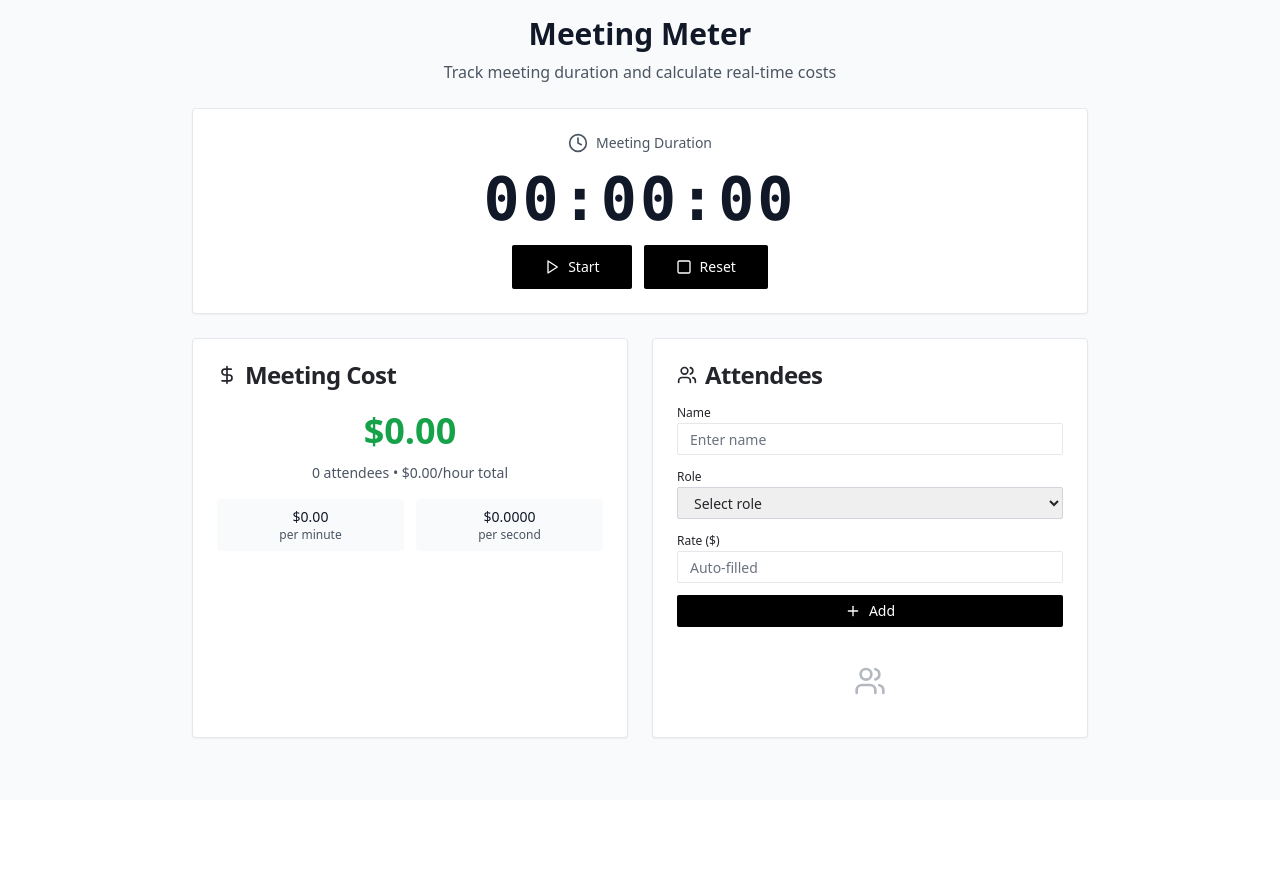
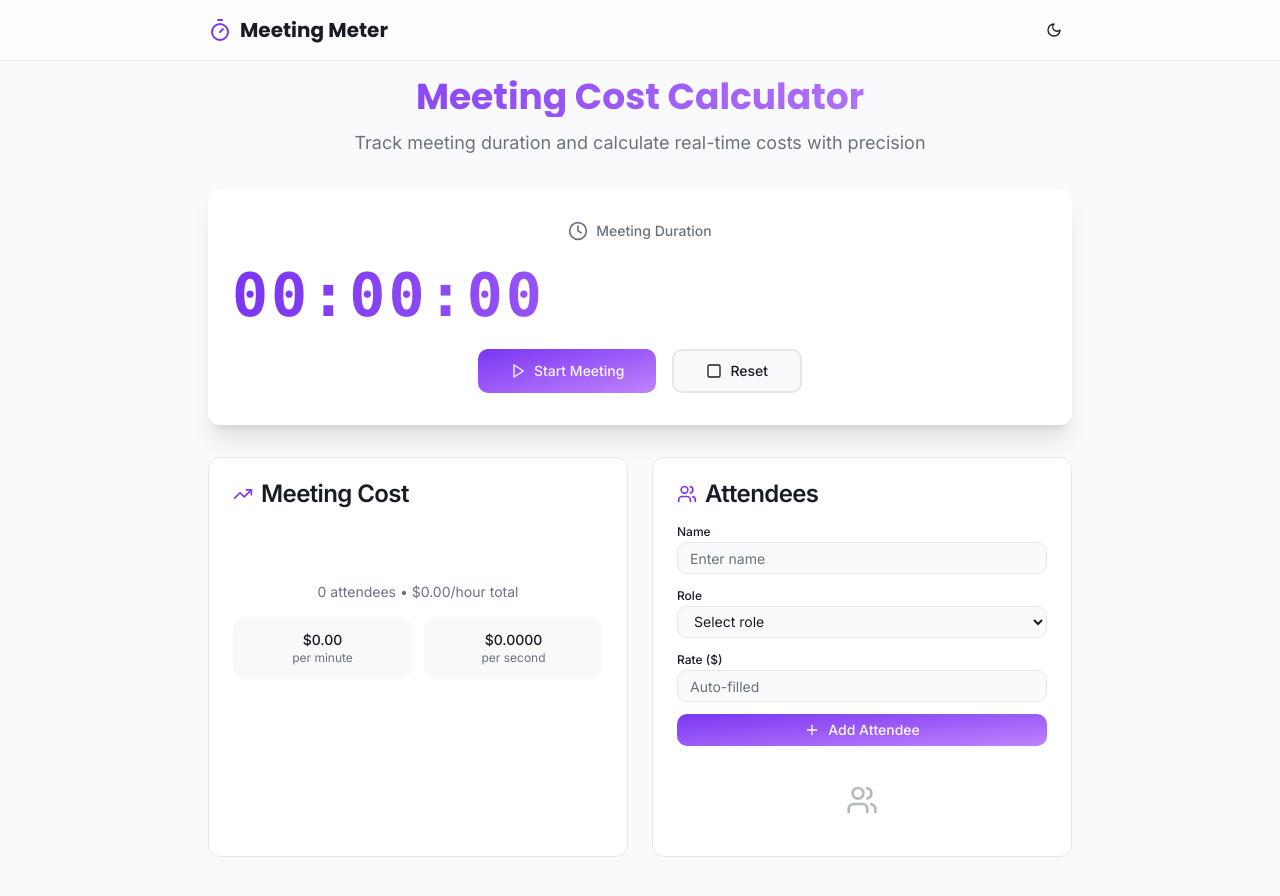
Before and after one commit to npdare/meet-cost-meter, a React (Vite) app: page / in a window 1280 px wide. Shown: the top 896 px of the page. Before the commit the page ends 800 px from the top, so only its background shows below. Built offline with nearby package versions, Linux system fonts and the light colour scheme.

Commit message:
Improve UX/Design
Implement UX/Design improvements.

```diff
--- a/index.html
+++ b/index.html
@@ -4,8 +4,13 @@
     <meta charset="UTF-8" />
     <meta name="viewport" content="width=device-width, initial-scale=1.0" />
     <title>Meeting Meter</title>
-    <meta name="description" content="Lovable Generated Project" />
-    <meta name="author" content="Lovable" />
+    <meta name="description" content="Track meeting duration and calculate real-time costs" />
+    <meta name="author" content="Meeting Meter" />
+
+    <!-- Google Fonts -->
+    <link rel="preconnect" href="https://fonts.googleapis.com">
+    <link rel="preconnect" href="https://fonts.gstatic.com" crossorigin>
+    <link href="https://fonts.googleapis.com/css2?family=Inter:wght@300;400;500;600;700&family=Poppins:wght@400;500;600;700&display=swap" rel="stylesheet">
 
     <meta property="og:title" content="meet-cost-meter" />
     <meta property="og:description" content="Lovable Generated Project" />
--- /dev/null
+++ b/src/components/ThemeToggle.tsx
@@ -0,0 +1,39 @@
+import { Moon, Sun } from "lucide-react"
+import { Button } from "@/components/ui/button"
+import { useEffect, useState } from "react"
+
+export const ThemeToggle = () => {
+  const [theme, setTheme] = useState<"light" | "dark">("light")
+
+  useEffect(() => {
+    const savedTheme = localStorage.getItem("theme") as "light" | "dark" | null
+    const systemTheme = window.matchMedia("(prefers-color-scheme: dark)").matches ? "dark" : "light"
+    const initialTheme = savedTheme || systemTheme
+
+    setTheme(initialTheme)
+    document.documentElement.classList.toggle("dark", initialTheme === "dark")
+  }, [])
+
+  const toggleTheme = () => {
+    const newTheme = theme === "light" ? "dark" : "light"
+    setTheme(newTheme)
+    localStorage.setItem("theme", newTheme)
+    document.documentElement.classList.toggle("dark", newTheme === "dark")
+  }
+
+  return (
+    <Button
+      variant="ghost"
+      size="sm"
+      onClick={toggleTheme}
+      className="h-9 w-9 rounded-lg transition-colors hover:bg-accent"
+    >
+      {theme === "light" ? (
+        <Moon className="h-4 w-4" />
+      ) : (
+        <Sun className="h-4 w-4" />
+      )}
+      <span className="sr-only">Toggle theme</span>
+    </Button>
+  )
+}
--- a/src/index.css
+++ b/src/index.css
@@ -2,157 +2,68 @@
 @tailwind components;
 @tailwind utilities;
 
-/* Definition of the design system. All colors, gradients, fonts, etc should be defined here.
-All colors MUST be HSL.
-*/
-
 @layer base {
   :root {
-    --background: 0 0% 100%;
-    --foreground: 220 9% 15%;
-
+    /* Light mode colors */
+    --background: 220 15% 98%;
+    --foreground: 224 20% 12%;
     --card: 0 0% 100%;
-    --card-foreground: 220 9% 15%;
-
+    --card-foreground: 224 20% 12%;
     --popover: 0 0% 100%;
-    --popover-foreground: 220 9% 15%;
-
-    --primary: 221 83% 53%;
-    --primary-foreground: 0 0% 100%;
-
+    --popover-foreground: 224 20% 12%;
+    --primary: 262 88% 58%;
+    --primary-foreground: 210 40% 98%;
     --secondary: 220 14% 96%;
-    --secondary-foreground: 220 9% 15%;
-
+    --secondary-foreground: 220 9% 46%;
     --muted: 220 14% 96%;
     --muted-foreground: 220 9% 46%;
-
-    --accent: 221 83% 53%;
-    --accent-foreground: 0 0% 100%;
-
+    --accent: 270 95% 75%;
+    --accent-foreground: 224 20% 12%;
     --destructive: 0 84% 60%;
-    --destructive-foreground: 0 0% 100%;
-
+    --destructive-foreground: 210 40% 98%;
     --border: 220 13% 91%;
     --input: 220 13% 91%;
-    --ring: 221 83% 53%;
+    --ring: 262 88% 58%;
+    --radius: 0.75rem;
 
-    /* Clean professional color system */
-    --slate-50: 210 40% 98%;
-    --slate-100: 210 40% 96%;
-    --slate-200: 214 32% 91%;
-    --slate-300: 213 27% 84%;
-    --slate-400: 215 20% 65%;
-    --slate-500: 215 16% 47%;
-    --slate-600: 215 19% 35%;
-    --slate-700: 215 25% 27%;
-    --slate-800: 217 33% 17%;
-    --slate-900: 222 47% 11%;
+    /* Cost tier colors */
+    --cost-low: 142 76% 36%;
+    --cost-medium: 38 92% 50%;
+    --cost-high: 25 95% 53%;
+    --cost-critical: 0 84% 60%;
 
-    /* Professional blue accent */
-    --blue-50: 214 100% 97%;
-    --blue-100: 214 95% 93%;
-    --blue-200: 213 97% 87%;
-    --blue-300: 212 96% 78%;
-    --blue-400: 213 94% 68%;
-    --blue-500: 217 91% 60%;
-    --blue-600: 221 83% 53%;
-    --blue-700: 224 76% 48%;
-    --blue-800: 226 71% 40%;
-    --blue-900: 224 64% 33%;
-
-    /* Status indicators */
-    --green-50: 138 76% 97%;
-    --green-100: 141 84% 93%;
-    --green-200: 141 79% 85%;
-    --green-300: 142 77% 73%;
-    --green-400: 142 69% 58%;
-    --green-500: 142 71% 45%;
-    --green-600: 142 76% 36%;
-    --green-700: 142 72% 29%;
-    --green-800: 142 64% 24%;
-    --green-900: 142 61% 20%;
-
-    /* Warning colors */
-    --amber-50: 48 100% 96%;
-    --amber-100: 48 96% 89%;
-    --amber-200: 48 97% 77%;
-    --amber-300: 46 97% 65%;
-    --amber-400: 43 96% 56%;
-    --amber-500: 38 92% 50%;
-    --amber-600: 32 95% 44%;
-    --amber-700: 26 90% 37%;
-    --amber-800: 23 83% 31%;
-    --amber-900: 22 78% 26%;
-
-    /* Clean surfaces */
-    --surface-1: 0 0% 100%;      /* Pure white */
-    --surface-2: 210 40% 98%;    /* Subtle gray */
-    --surface-3: 214 32% 91%;    /* Light border */
-
-    /* Subtle shadows */
-    --shadow-sm: 0 1px 2px 0 hsl(0 0% 0% / 0.05);
-    --shadow-base: 0 1px 3px 0 hsl(0 0% 0% / 0.1), 0 1px 2px -1px hsl(0 0% 0% / 0.1);
-    --shadow-lg: 0 10px 15px -3px hsl(0 0% 0% / 0.1), 0 4px 6px -4px hsl(0 0% 0% / 0.1);
-
-    /* Smooth transitions */
-    --transition: all 0.2s cubic-bezier(0.4, 0, 0.2, 1);
-
-    /* Minimal radius */
-    --radius: 0.25rem;
-
-    --sidebar-background: 0 0% 98%;
-
-    --sidebar-foreground: 240 5.3% 26.1%;
-
-    --sidebar-primary: 240 5.9% 10%;
-
-    --sidebar-primary-foreground: 0 0% 98%;
-
-    --sidebar-accent: 240 4.8% 95.9%;
-
-    --sidebar-accent-foreground: 240 5.9% 10%;
-
-    --sidebar-border: 220 13% 91%;
-
-    --sidebar-ring: 217.2 91.2% 59.8%;
+    /* Success states */
+    --success: 142 76% 36%;
+    --warning: 38 92% 50%;
+    --info: 217 91% 60%;
   }
 
   .dark {
-    --background: 222.2 84% 4.9%;
-    --foreground: 210 40% 98%;
+    --background: 224 20% 9%;
+    --foreground: 213 31% 91%;
+    --card: 224 20% 12%;
+    --card-foreground: 213 31% 91%;
+    --popover: 224 20% 12%;
+    --popover-foreground: 213 31% 91%;
+    --primary: 262 88% 58%;
+    --primary-foreground: 210 40% 98%;
+    --secondary: 215 28% 17%;
+    --secondary-foreground: 210 40% 98%;
+    --muted: 215 28% 17%;
+    --muted-foreground: 217 10% 65%;
+    --accent: 270 95% 75%;
+    --accent-foreground: 224 20% 12%;
+    --destructive: 0 63% 31%;
+    --destructive-foreground: 210 40% 98%;
+    --border: 215 28% 17%;
+    --input: 215 28% 17%;
+    --ring: 262 88% 58%;
 
-    --card: 222.2 84% 4.9%;
-    --card-foreground: 210 40% 98%;
-
-    --popover: 222.2 84% 4.9%;
-    --popover-foreground: 210 40% 98%;
-
-    --primary: 210 40% 98%;
-    --primary-foreground: 222.2 47.4% 11.2%;
-
-    --secondary: 217.2 32.6% 17.5%;
-    --secondary-foreground: 210 40% 98%;
-
-    --muted: 217.2 32.6% 17.5%;
-    --muted-foreground: 215 20.2% 65.1%;
-
-    --accent: 217.2 32.6% 17.5%;
-    --accent-foreground: 210 40% 98%;
-
-    --destructive: 0 62.8% 30.6%;
-    --destructive-foreground: 210 40% 98%;
-
-    --border: 217.2 32.6% 17.5%;
-    --input: 217.2 32.6% 17.5%;
-    --ring: 212.7 26.8% 83.9%;
-    --sidebar-background: 240 5.9% 10%;
-    --sidebar-foreground: 240 4.8% 95.9%;
-    --sidebar-primary: 224.3 76.3% 48%;
-    --sidebar-primary-foreground: 0 0% 100%;
-    --sidebar-accent: 240 3.7% 15.9%;
-    --sidebar-accent-foreground: 240 4.8% 95.9%;
-    --sidebar-border: 240 3.7% 15.9%;
-    --sidebar-ring: 217.2 91.2% 59.8%;
+    /* Cost tier colors for dark mode */
+    --cost-low: 142 69% 58%;
+    --cost-medium: 38 92% 65%;
+    --cost-high: 25 95% 68%;
+    --cost-critical: 0 84% 75%;
   }
 }
 
@@ -160,8 +71,55 @@ All colors MUST be HSL.
   * {
     @apply border-border;
   }
-
   body {
-    @apply bg-background text-foreground;
+    @apply bg-background text-foreground font-inter antialiased;
+    transition: background-color 0.3s ease, color 0.3s ease;
   }
 }
+
+@layer components {
+  .glass-card {
+    @apply bg-card/80 backdrop-blur-sm border shadow-lg;
+  }
+
+  .gradient-bg {
+    @apply bg-gradient-to-br from-primary to-accent;
+  }
+
+  .cost-glow {
+    @apply animate-pulse drop-shadow-lg;
+  }
+
+  .meeting-card {
+    @apply transition-all duration-300 hover:shadow-lg hover:scale-[1.02] hover:-translate-y-1;
+  }
+
+  .timer-display {
+    @apply text-6xl font-mono font-bold tracking-wider bg-gradient-to-r from-primary to-accent bg-clip-text text-transparent;
+  }
+
+  .cost-display {
+    @apply text-4xl font-bold;
+  }
+}
+
+/* Animations */
+@keyframes float {
+  0%, 100% { transform: translateY(0px); }
+  50% { transform: translateY(-10px); }
+}
+
+@keyframes shimmer {
+  0% { background-position: -200px 0; }
+  100% { background-position: calc(200px + 100%) 0; }
+}
+
+.animate-float {
+  animation: float 3s ease-in-out infinite;
+}
+
+.animate-shimmer {
+  animation: shimmer 2s linear infinite;
+  background: linear-gradient(90deg, transparent, rgba(255,255,255,0.4), transparent);
+  background-size: 200px 100%;
+}
--- a/src/pages/Index.tsx
+++ b/src/pages/Index.tsx
@@ -3,10 +3,11 @@ import { Button } from "@/components/ui/button"
 import { Input } from "@/components/ui/input"
 import { Label } from "@/components/ui/label"
 import { Card, CardContent, CardHeader, CardTitle } from "@/components/ui/card"
-import { Play, Pause, Square, Plus, X, Users, DollarSign, Clock } from "lucide-react"
+import { Play, Pause, Square, Plus, X, Users, DollarSign, Clock, Timer, TrendingUp } from "lucide-react"
 import { MilestoneTicker } from "@/components/MilestoneTicker"
 import { MeetingReportCard } from "@/components/MeetingReportCard"
 import { AdBanner } from "@/components/AdBanner"
+import { ThemeToggle } from "@/components/ThemeToggle"
 
 interface Attendee {
   id: string
@@ -115,38 +116,55 @@ const Index = () => {
   const totalCost = calculateTotalCost()
 
   return (
-    <div className="min-h-screen bg-gray-50 p-4">
-      <div className="max-w-4xl mx-auto space-y-6">
-        <div className="text-center">
-          <h1 className="text-3xl font-bold text-gray-900 mb-2">Meeting Meter</h1>
-          <p className="text-gray-600">Track meeting duration and calculate real-time costs</p>
+    <div className="min-h-screen bg-background transition-colors duration-300">
+      {/* Header */}
+      <header className="border-b bg-card/50 backdrop-blur-sm sticky top-0 z-50">
+        <div className="max-w-4xl mx-auto px-4 py-3 flex items-center justify-between">
+          <div className="flex items-center gap-3">
+            <div className="flex items-center gap-2">
+              <Timer className="w-6 h-6 text-primary" />
+              <span className="font-poppins font-bold text-xl text-foreground">Meeting Meter</span>
+            </div>
+          </div>
+          <ThemeToggle />
+        </div>
+      </header>
+
+      <div className="max-w-4xl mx-auto p-4 space-y-8">
+        <div className="text-center space-y-3 animate-fade-in">
+          <h1 className="text-4xl font-poppins font-bold bg-gradient-to-r from-primary to-accent bg-clip-text text-transparent">
+            Meeting Cost Calculator
+          </h1>
+          <p className="text-muted-foreground text-lg">Track meeting duration and calculate real-time costs with precision</p>
         </div>
 
         {/* Top Banner Ad */}
         <AdBanner adSlot="1234567890" adFormat="horizontal" className="text-center" />
 
         {/* Timer Display */}
-        <Card className="text-center">
-          <CardContent className="pt-6">
-            <div className="space-y-4">
-              <div className="flex items-center justify-center gap-2 text-gray-600">
+        <Card className="meeting-card glass-card border-0 shadow-xl">
+          <CardContent className="pt-8 pb-8">
+            <div className="space-y-6">
+              <div className="flex items-center justify-center gap-2 text-muted-foreground">
                 <Clock className="w-5 h-5" />
                 <span className="text-sm font-medium">Meeting Duration</span>
               </div>
-              <div className="text-6xl font-mono font-bold text-gray-900 tracking-wider">{formatTime(time)}</div>
-              <div className="flex justify-center gap-3">
+              <div className={`timer-display ${isRunning ? 'animate-pulse-glow' : ''}`}>
+                {formatTime(time)}
+              </div>
+              <div className="flex justify-center gap-4">
                 {!isRunning ? (
-                  <Button onClick={startTimer} size="lg" className="gap-2 bg-black text-white hover:bg-gray-800">
+                  <Button onClick={startTimer} size="lg" className="gap-2 gradient-bg hover:opacity-90 transition-all duration-300 shadow-lg">
                     <Play className="w-4 h-4" />
-                    Start
+                    Start Meeting
                   </Button>
                 ) : (
-                  <Button onClick={pauseTimer} size="lg" className="gap-2 bg-black text-white hover:bg-gray-800">
+                  <Button onClick={pauseTimer} size="lg" className="gap-2 bg-warning text-warning-foreground hover:bg-warning/90 transition-all duration-300">
                     <Pause className="w-4 h-4" />
                     Pause
                   </Button>
                 )}
-                <Button onClick={resetTimer} size="lg" className="gap-2 bg-black text-white hover:bg-gray-800">
+                <Button onClick={resetTimer} size="lg" variant="outline" className="gap-2 border-2 hover:bg-accent/50">
                   <Square className="w-4 h-4" />
                   Reset
                 </Button>
@@ -157,17 +175,19 @@ const Index = () => {
 
         <div className="grid md:grid-cols-2 gap-6">
           {/* Cost Display */}
-          <Card className="h-[400px] flex flex-col">
+          <Card className="h-[400px] flex flex-col meeting-card glass-card">
             <CardHeader>
-              <CardTitle className="flex items-center gap-2">
-                <DollarSign className="w-5 h-5" />
+              <CardTitle className="flex items-center gap-2 text-foreground">
+                <TrendingUp className="w-5 h-5 text-primary" />
                 Meeting Cost
               </CardTitle>
             </CardHeader>
             <CardContent className="flex-1 flex flex-col overflow-hidden">
               <div className="text-center space-y-3 mb-4">
-                <div className="text-4xl font-bold text-green-600">${totalCost.toFixed(2)}</div>
-                <div className="text-sm text-gray-600">
+                <div className="cost-display bg-gradient-to-r from-success to-warning bg-clip-text text-transparent animate-count-up">
+                  ${totalCost.toFixed(2)}
+                </div>
+                <div className="text-sm text-muted-foreground">
                   {attendees.length} attendee{attendees.length !== 1 ? "s" : ""} • $
                   {attendees.reduce((sum, a) => sum + a.hourlyRate, 0).toFixed(2)}/hour total
                 </div>
@@ -175,28 +195,28 @@ const Index = () => {
 
               {/* Cost Breakdown */}
               <div className="grid grid-cols-2 gap-3 mb-4">
-                <div className="bg-gray-50 p-2 rounded text-center">
-                  <div className="text-sm font-medium text-gray-900">${(totalCost / Math.max(time / 60, 1)).toFixed(2)}</div>
-                  <div className="text-xs text-gray-600">per minute</div>
+                <div className="bg-secondary/50 p-3 rounded-lg text-center backdrop-blur-sm">
+                  <div className="text-sm font-medium text-foreground">${(totalCost / Math.max(time / 60, 1)).toFixed(2)}</div>
+                  <div className="text-xs text-muted-foreground">per minute</div>
                 </div>
-                <div className="bg-gray-50 p-2 rounded text-center">
-                  <div className="text-sm font-medium text-gray-900">${(totalCost / Math.max(time, 1)).toFixed(4)}</div>
-                  <div className="text-xs text-gray-600">per second</div>
+                <div className="bg-secondary/50 p-3 rounded-lg text-center backdrop-blur-sm">
+                  <div className="text-sm font-medium text-foreground">${(totalCost / Math.max(time, 1)).toFixed(4)}</div>
+                  <div className="text-xs text-muted-foreground">per second</div>
                 </div>
               </div>
 
               {/* Milestones Achieved - SCROLLABLE */}
               {achievedMilestones.length > 0 && (
                 <div className="flex-1 overflow-hidden">
-                  <div className="border-t pt-3">
+                  <div className="border-t border-border pt-3">
                     <div className="flex items-center gap-2 mb-2">
-                      <div className="w-2 h-2 bg-yellow-500 rounded-full"></div>
-                      <span className="text-xs font-medium text-gray-700">Cost Milestones</span>
+                      <div className="w-2 h-2 bg-warning rounded-full animate-pulse"></div>
+                      <span className="text-xs font-medium text-foreground">Cost Milestones</span>
                     </div>
                     <div className="max-h-24 overflow-y-auto">
                       {achievedMilestones.map((milestone, index) => (
-                        <div key={index} className="p-2 border-b border-gray-100 last:border-b-0">
-                          <div className="text-sm text-gray-700">{milestone}</div>
+                        <div key={index} className="p-2 border-b border-border last:border-b-0">
+                          <div className="text-sm text-foreground">{milestone}</div>
                         </div>
                       ))}
                     </div>
@@ -207,10 +227,10 @@ const Index = () => {
           </Card>
 
           {/* Attendees Management */}
-          <Card className="h-[400px] flex flex-col">
+          <Card className="h-[400px] flex flex-col meeting-card glass-card">
             <CardHeader className="flex-shrink-0 pb-3">
-              <CardTitle className="flex items-center gap-2">
-                <Users className="w-5 h-5" />
+              <CardTitle className="flex items-center gap-2 text-foreground">
+                <Users className="w-5 h-5 text-primary" />
                 Attendees
               </CardTitle>
             </CardHeader>
@@ -239,7 +259,7 @@ const Index = () => {
                       id="role"
                       value={newAttendeeRole}
                       onChange={(e) => handleRoleChange(e.target.value)}
-                      className="w-full h-8 px-3 py-1 text-sm border border-gray-300 rounded-md focus:outline-none focus:ring-2 focus:ring-blue-500 focus:border-transparent"
+                      className="w-full h-8 px-3 py-1 text-sm bg-background border border-input rounded-md focus:outline-none focus:ring-2 focus:ring-primary focus:border-transparent text-foreground"
                     >
                       <option value="">Select role</option>
                       {Object.keys(roleRates).map((role) => (
@@ -264,9 +284,9 @@ const Index = () => {
                     />
                   </div>
                 </div>
-                <Button onClick={addAttendee} className="w-full gap-2 bg-black text-white hover:bg-gray-800 h-8" size="sm">
+                <Button onClick={addAttendee} className="w-full gap-2 gradient-bg hover:opacity-90 h-8" size="sm">
                   <Plus className="w-4 h-4" />
-                  Add
+                  Add Attendee
                 </Button>
               </div>
 
@@ -274,7 +294,7 @@ const Index = () => {
               <div className="flex-1 overflow-hidden">
                 <div className="h-full overflow-y-auto">
                   {attendees.length === 0 ? (
-                    <div className="flex items-center justify-center h-32 text-gray-500">
+                    <div className="flex items-center justify-center h-32 text-muted-foreground">
                       <div className="text-center">
                         <Users className="w-8 h-8 mx-auto mb-3 opacity-50" />
                         <p className="text-sm font-medium mb-1">No attendees yet</p>
@@ -283,18 +303,18 @@ const Index = () => {
                     </div>
                   ) : (
                     attendees.map((attendee) => (
-                      <div key={attendee.id} className="p-2 border-b border-gray-100 last:border-b-0">
+                      <div key={attendee.id} className="p-2 border-b border-border last:border-b-0 hover:bg-accent/20 transition-colors">
                         <div className="flex items-center justify-between">
                           <div className="flex-1 min-w-0">
-                            <div className="font-medium text-sm truncate">{attendee.name}</div>
-                            <div className="text-gray-600 text-xs truncate">{attendee.role}</div>
-                            <div className="text-gray-500 text-xs">${attendee.hourlyRate}/hr</div>
+                            <div className="font-medium text-sm truncate text-foreground">{attendee.name}</div>
+                            <div className="text-muted-foreground text-xs truncate">{attendee.role}</div>
+                            <div className="text-primary text-xs font-medium">${attendee.hourlyRate}/hr</div>
                           </div>
                           <Button
                             onClick={() => removeAttendee(attendee.id)}
                             size="sm"
                             variant="ghost"
-                            className="h-6 w-6 p-0 text-gray-400 hover:text-red-500 flex-shrink-0"
+                            className="h-6 w-6 p-0 text-muted-foreground hover:text-destructive flex-shrink-0"
                           >
                             <X className="w-3 h-3" />
                           </Button>
@@ -310,24 +330,24 @@ const Index = () => {
 
         {/* Summary Stats */}
         {attendees.length > 0 && (
-          <Card>
+          <Card className="meeting-card glass-card">
             <CardContent className="pt-6">
               <div className="grid grid-cols-3 gap-4 text-center">
-                <div>
-                  <div className="text-2xl font-bold text-gray-900">{attendees.length}</div>
-                  <div className="text-sm text-gray-600">Attendees</div>
+                <div className="p-4 rounded-lg bg-secondary/30">
+                  <div className="text-2xl font-bold text-primary">{attendees.length}</div>
+                  <div className="text-sm text-muted-foreground">Attendees</div>
                 </div>
-                <div>
-                  <div className="text-2xl font-bold text-gray-900">
+                <div className="p-4 rounded-lg bg-secondary/30">
+                  <div className="text-2xl font-bold text-foreground">
                     ${attendees.reduce((sum, a) => sum + a.hourlyRate, 0).toFixed(2)}
                   </div>
-                  <div className="text-sm text-gray-600">Cost per Hour</div>
+                  <div className="text-sm text-muted-foreground">Cost per Hour</div>
                 </div>
-                <div>
-                  <div className="text-2xl font-bold text-gray-900">
+                <div className="p-4 rounded-lg bg-secondary/30">
+                  <div className="text-2xl font-bold text-accent">
                     ${(totalCost / Math.max(time / 60, 1)).toFixed(2)}
                   </div>
-                  <div className="text-sm text-gray-600">Cost per Minute</div>
+                  <div className="text-sm text-muted-foreground">Cost per Minute</div>
                 </div>
               </div>
             </CardContent>
--- a/tailwind.config.ts
+++ b/tailwind.config.ts
@@ -18,6 +18,10 @@ export default {
 			}
 		},
 		extend: {
+			fontFamily: {
+				inter: ['Inter', 'sans-serif'],
+				poppins: ['Poppins', 'sans-serif'],
+			},
 			colors: {
 				border: 'hsl(var(--border))',
 				input: 'hsl(var(--input))',
```
